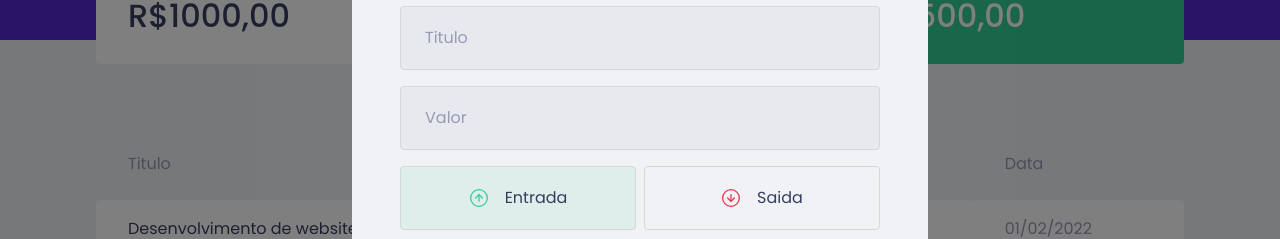
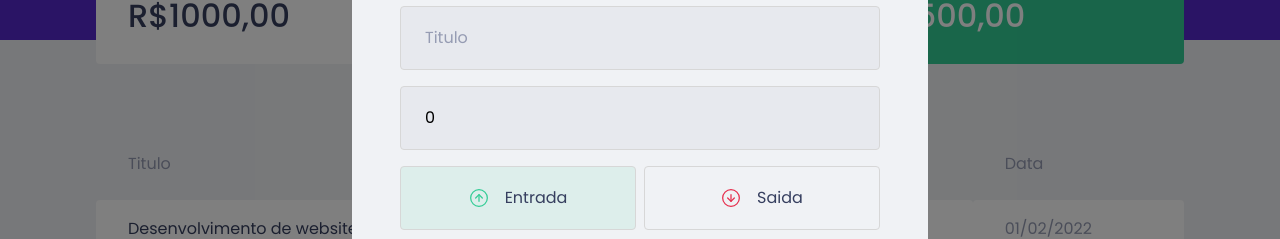
Before and after one commit to edimilsonbraz/ignite, a React (Create React App) app in the folder 02-dtmoney/: page / in a window 1280 px wide. Both pictures are taken after a click on the button "Nova transação". Shown: the part 232-471 px from the top of the page. Built offline with nearby package versions, Linux system fonts and the light colour scheme; no server answers; what miragejs would draw is missing.

Commit message:
:sparkles: Salvando dos do form

```diff
--- a/02-dtmoney/src/components/NewTransactionModal/index.tsx
+++ b/02-dtmoney/src/components/NewTransactionModal/index.tsx
@@ -1,4 +1,4 @@
-import { useState } from 'react';
+import { FormEvent, useState } from 'react';
 import Modal from 'react-modal';
 
 import closeImg from '../../assets/close.svg';
@@ -13,7 +13,21 @@
 }
 
 export function NewTransactionModal({ isOpen, onRequestClose}: NewTransactionModalProps) {
+  const [title, setTitle] = useState('');
+  const [value, setValue] = useState(0);
+  const [category, setCategory] = useState('');
   const [type, setType] = useState('deposit');
+
+  function handleCreateNewTransaction(event: FormEvent) {
+    event.preventDefault();
+
+    console.log({
+      title,
+      value,
+      category,
+    })
+
+  }
 
   return (
     <Modal
@@ -31,16 +45,20 @@
         <img src={closeImg} alt="fechar modal" />
       </button>
 
-      <Container>
+      <Container onSubmit={handleCreateNewTransaction}>
         <h2>Cadastrar Transação</h2>
 
         <input
           placeholder="Titulo"
+          value={title}
+          onChange={event => setTitle(event.target.value)}
         />
 
         <input
           type="number"
           placeholder="Valor"
+          value={value}
+          onChange={event => setValue(Number(event.target.value))}
         />
 
         <TransactionTypeContainer>
@@ -67,6 +85,8 @@
 
         <input
           placeholder="Categoria"
+          value={category}
+          onChange={event => setCategory(event.target.value)}
         />
 
         <button type="submit">
```
